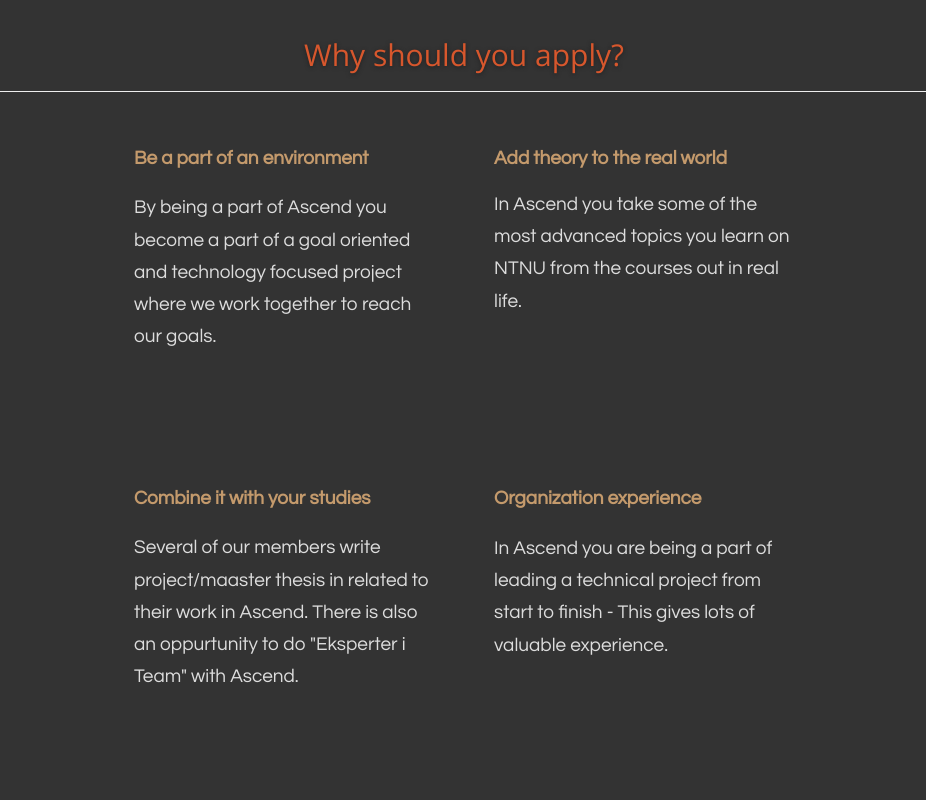
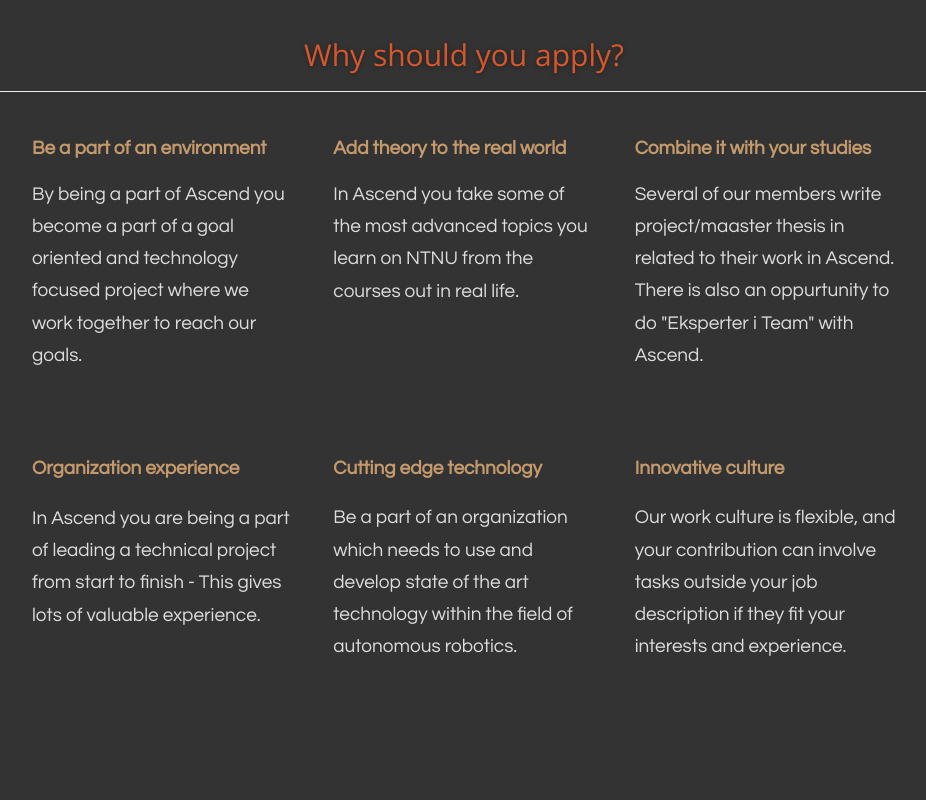
Before and after one commit to AscendNTNU/ascendntnu-web, a React app: page /join in a window 1280 px wide. Shown: the part 1420-2220 px from the top of the page, without its empty margins (176-1102 px from the left). Built offline with nearby package versions, Linux system fonts and the light colour scheme.

Commit message:
join_bugg_update

```diff
--- a/src/index.css
+++ b/src/index.css
@@ -2366,61 +2366,61 @@ strong:hover {
   text-align: left;
   padding: 10px;
   text-decoration: none;
-  width: 320px;
+  width: 281.4px;
   height: 300px;
   display: -webkit-inline-flex;
   flex-wrap: wrap;
-  margin: 20px;
+  margin: 10px;
 }
 
 .intro2 {
   text-align: left;
   padding: 10px;
   text-decoration: none;
-  width: 320px;
+  width: 281.4px;
   height: 300px;
   display: -webkit-inline-flex;
   flex-wrap: wrap;
-  margin: 20px;
+  margin: 10px;
 }
 
 .intro4 {
   text-align: left;
   padding: 10px;
   text-decoration: none;
-  width: 320px;
+  width: 281.4px;
   height: 300px;
   display: -webkit-inline-flex;
   flex-wrap: wrap;
-  margin: 20px;
+  margin: 10px;
 }
 
 .intro5 {
   text-align: left;
   padding: 10px;
   text-decoration: none;
-  width: 320px;
+  width: 281.4px;
   height: 300px;
   display: -webkit-inline-flex;
   flex-wrap: wrap;
-  margin: 20px;
+  margin: 10px;
 }
 
 .intro6 {
   text-align: left;
   padding: 10px;
   text-decoration: none;
-  width: 320px;
+  width: 281.4px;
   height: 300px;
   display: -webkit-inline-flex;
   flex-wrap: wrap;
-  margin: 20px;
+  margin: 10px;
 }
 
 .intro,
 #text {
   font-size: 19px;
-  padding-bottom: 35px;
+  margin-bottom: 10px;
 }
 
 .intro2,
@@ -2438,7 +2438,7 @@ strong:hover {
 .intro5,
 #text {
   font-size: 19px;
-  padding-bottom: 60px;
+  padding-bottom: 35px;
 }
 
 .intro6,
```
